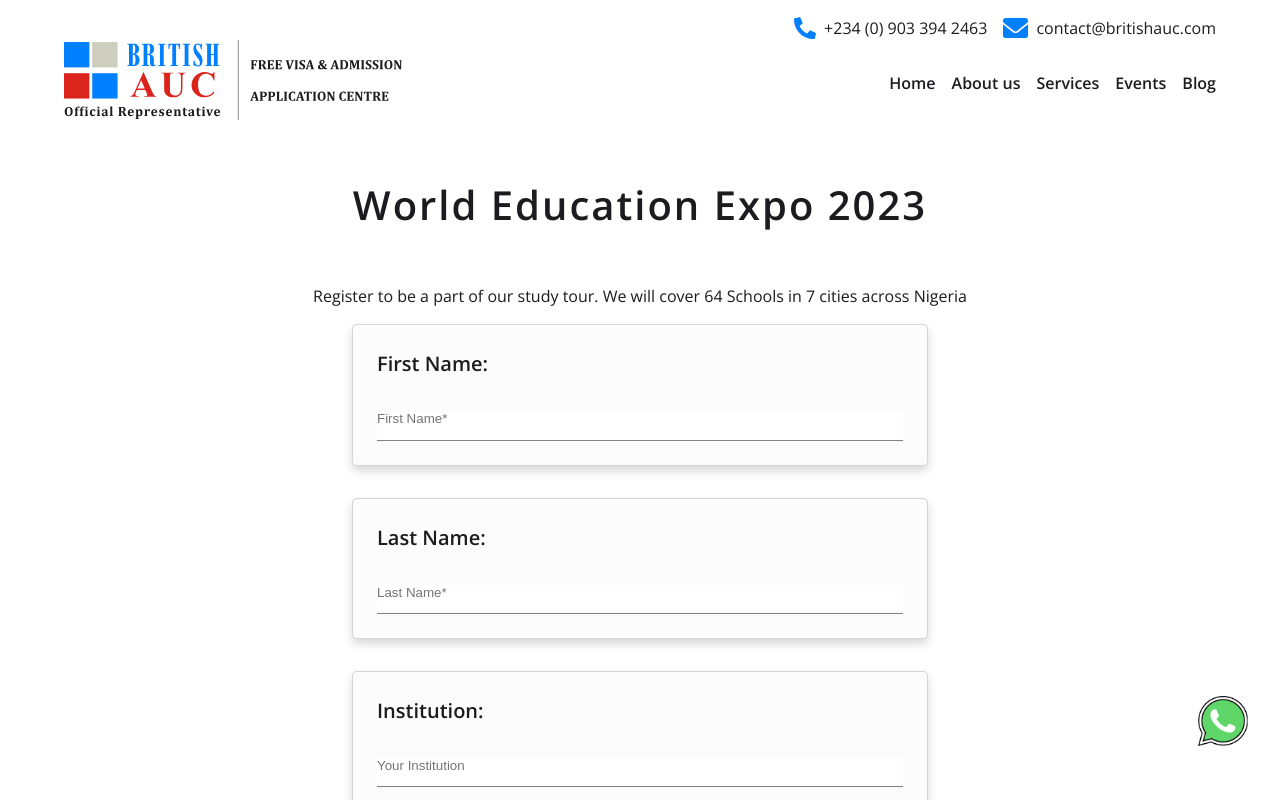
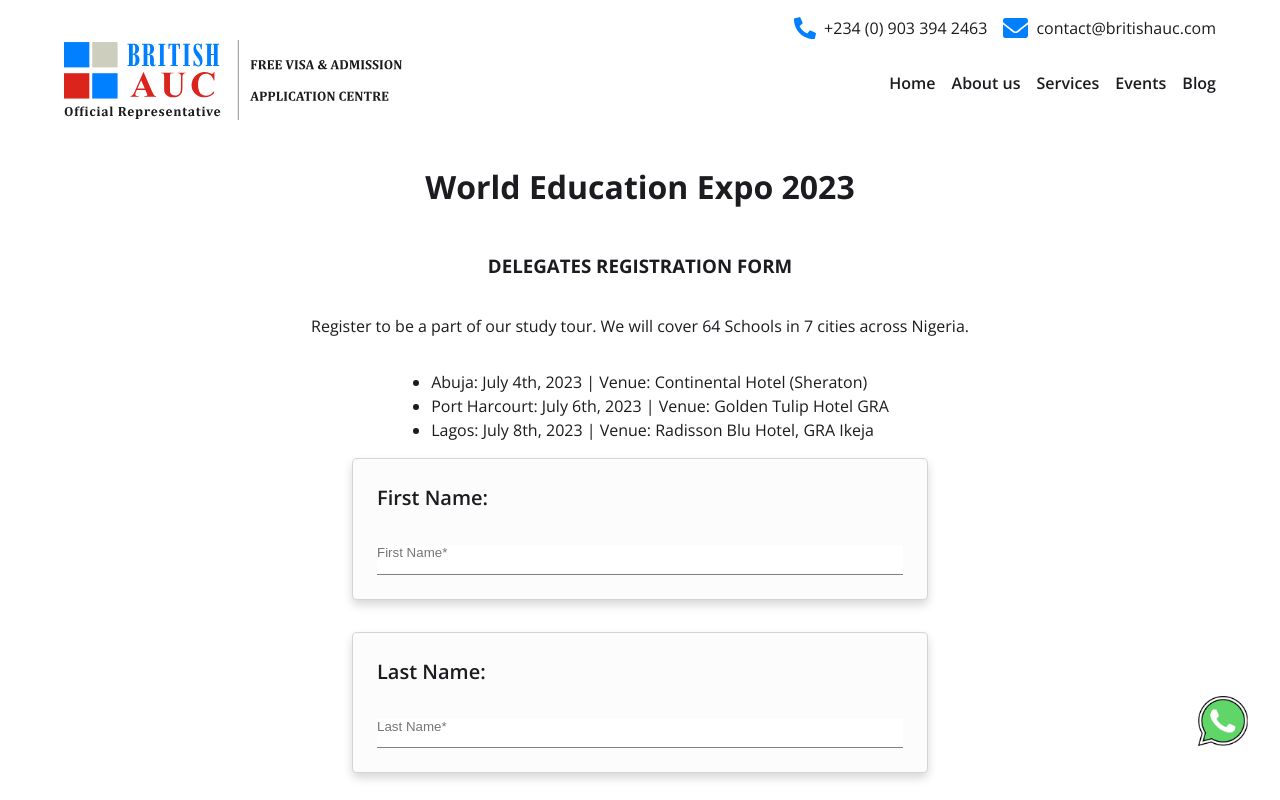
Before and after one commit to British-AUC/company-website, a React (Vite) app in the folder website/: page /world-education-expo-2023 in a window 1280 px wide. Shown: the top 800 px of the page. Built offline with nearby package versions, Linux system fonts and the light colour scheme.

Commit message:
updated api parameters

```diff
--- a/website/src/styles/App.css
+++ b/website/src/styles/App.css
@@ -1019,6 +1019,9 @@ footer #copyright2 {
   align-items: center;
   margin-bottom: 5em;
 }
+.event-page .text {
+  text-align: center;
+}
 .event-page form {
   display: flex;
   flex-direction: column;
--- a/website/src/styles/App.scss
+++ b/website/src/styles/App.scss
@@ -1088,6 +1088,9 @@ footer {
   padding: $desktoppadding;
   align-items: center;
   margin-bottom: 5em;
+  .text {
+    text-align: center;
+  }
   form {
     display: flex;
     flex-direction: column;
--- a/website/src/subpages/World_Education_Expo_2023.jsx
+++ b/website/src/subpages/World_Education_Expo_2023.jsx
@@ -46,7 +46,7 @@ export default function World_Education_Expo_2023() {
         "https://api.emailjs.com/api/v1.0/email/send",
         {
           service_id: "service_ms2fofk",
-          template_id: "template_dci5ahb",
+          template_id: "template_yzc64mj",
           user_id: "MLH1eO9nBHifSCH03",
           template_params: {
             from_firstname: formData.firstName,
@@ -60,6 +60,7 @@ export default function World_Education_Expo_2023() {
       );
 
       if (response.status === 200) {
+        alert("Congrats! The form has been submitted. We will reach out to you with more details as soon as possible.")
         navigate("/");
       } else {
         alert("Failed to send email. Please try again later.");
@@ -72,11 +73,17 @@ export default function World_Education_Expo_2023() {
   return (
     <>
       <div className="event-page">
-        <h2>World Education Expo 2023</h2>
-        <p>
+        <h1>World Education Expo 2023</h1>
+        <h3>DELEGATES REGISTRATION FORM</h3>
+        <p className="text">
           Register to be a part of our study tour. We will cover 64 Schools in 7
-          cities across Nigeria
+          cities across Nigeria.
         </p>
+        <ul>
+          <li>Abuja: July 4th, 2023 | Venue: Continental Hotel (Sheraton)</li>
+          <li>Port Harcourt: July 6th, 2023 | Venue: Golden Tulip Hotel GRA</li>
+          <li>Lagos: July 8th, 2023 | Venue: Radisson Blu Hotel, GRA Ikeja</li>
+        </ul>
         <form onSubmit={submitFormData}>
           <div className="input-container">
             <p>First Name:</p>
```
Also changed, not shown: 1 other file (tests, documents, lock files or other folders).
